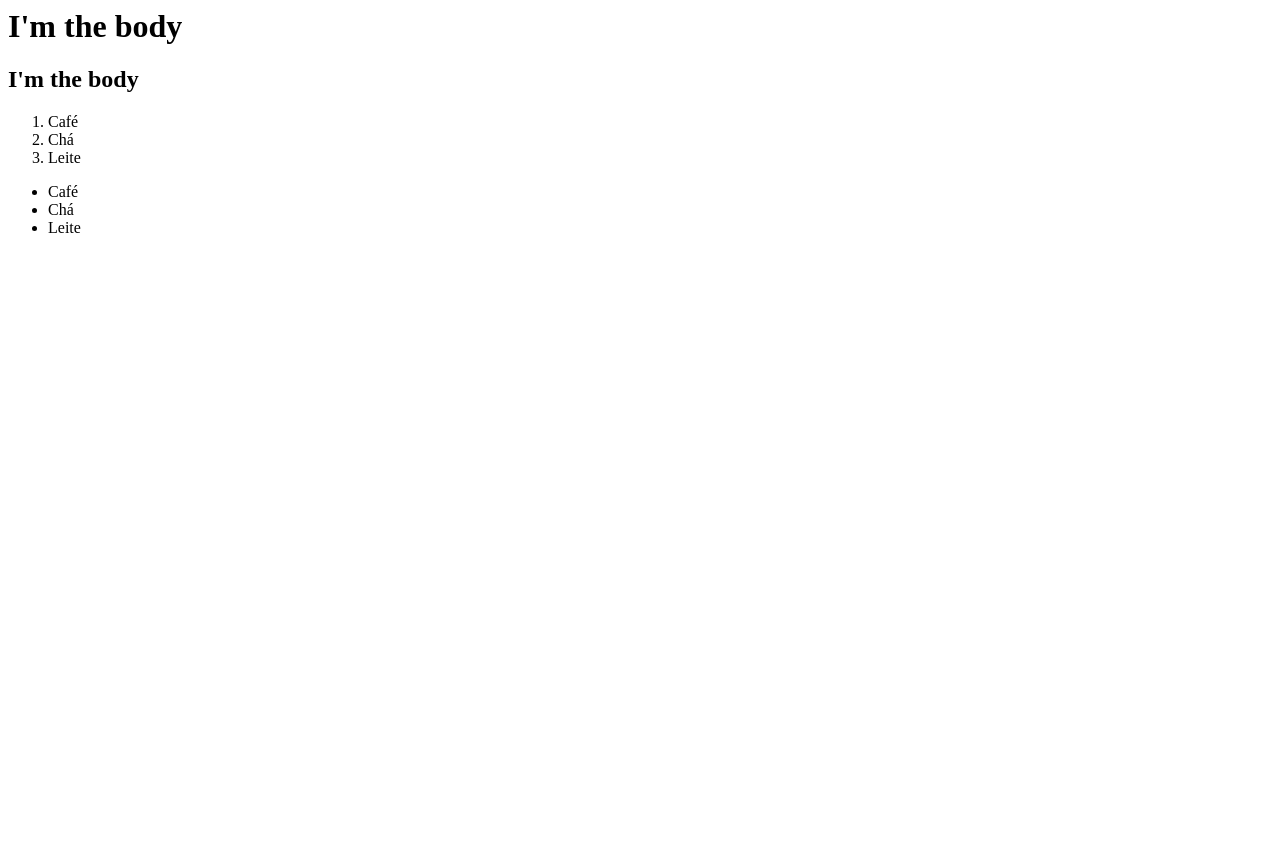
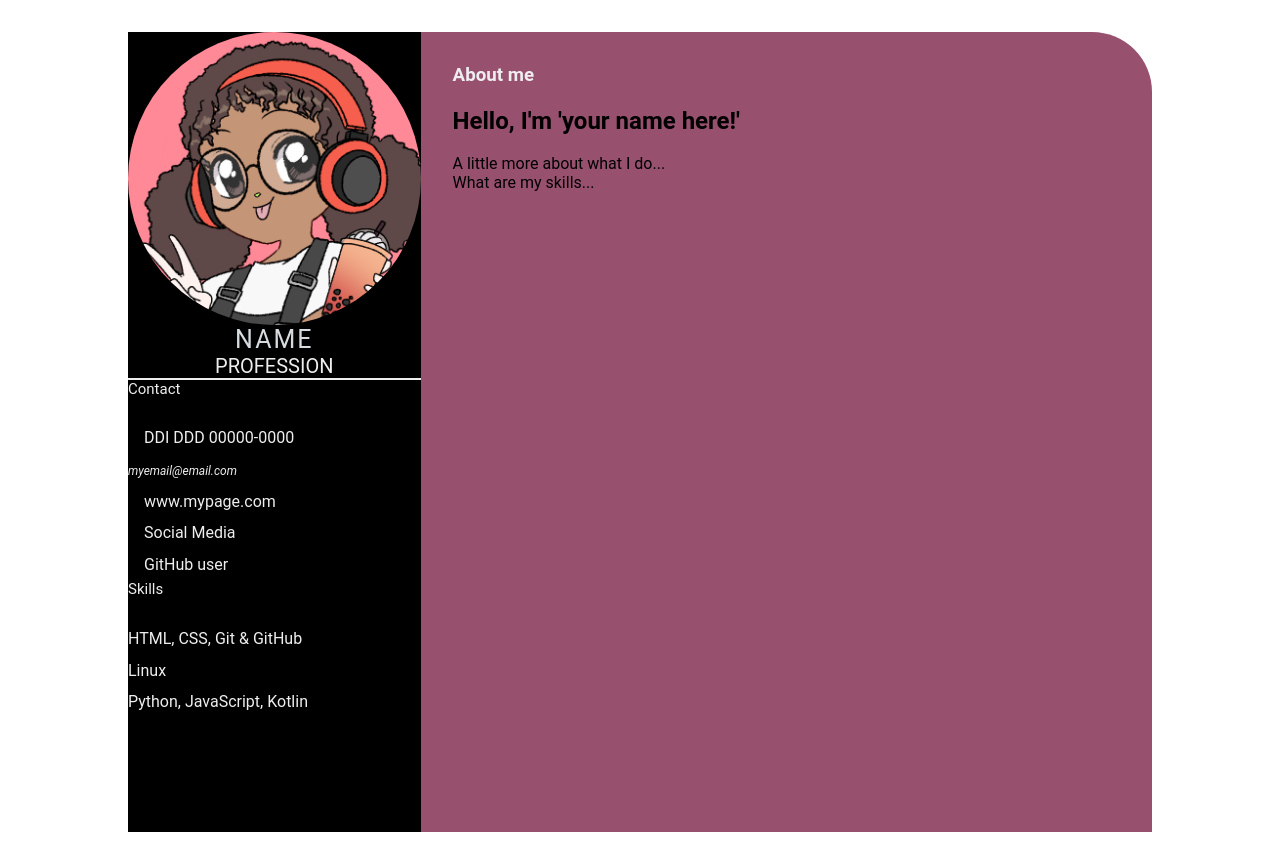
Before and after one commit to cvsoares/carlasoaresresume.github.io, a plain HTML site: page index.html in a window 1280 px wide. Before the commit the page ends 800 px from the top, so only its background shows below. Drawn offline with Linux system fonts and the light colour scheme.

Commit message:
feature: add profile index.html (#2)

```diff
--- a/index.html
+++ b/index.html
@@ -1,24 +1,59 @@
-<html>
-    <head>
-        <title>
-            Hello, I'm the head
-        </title>
-    </head>
+<html lang="pt-br">
+<head>
+    <meta charset="UTF-8">
+    <meta http-equiv="X-UA-Compatible" content="IE=edge">
+    <meta name="viewport" content="width=device-width, initial-scale=1.0">
+    <title>Carla Soares</title>
+    <link rel="stylesheet" href="style.css">
 
-    <body>
-        <h1>I'm the body</h1>
-        <h2>I'm the body</h2>
-    </body>
+</head>
 
-    <ol>
-        <li>Café</li>
-        <li>Chá</li>
-        <li>Leite</li>
-    </ol>
+<body>
+    <main class="resume-contents">
+        <section class="left-section">
+            <div class="left-section-content">
+                <div class="profile">
+                    <img class="profile-image" src="./img/profile-image.png" alt="Profile image">
+                    <p class="name">Name</p>
+                    <p class="profession">Profession</p>
+                </div>
 
-    <ul>
-        <li>Café</li>
-        <li>Chá</li>
-        <li>Leite</li>
-    </ul>
+                <div class="contact-info">
+                    <p class="left-title">Contact</p>
+                    <ul>
+                        <li><i class="fa fa-phone>"></i> DDI DDD 00000-0000</li>
+                        <li><i class="fa fa-envelope">myemail@email.com</i></li>
+                        <li><i class="fa fa-globe"></i>www.mypage.com</li>
+                        <li><i class="fa fa-social-media"></i>Social Media</li>
+                        <li><i class="fa fa-github"></i>GitHub user</li>
+                    </ul>
+                </div>
+
+                <div class="skills">
+                    <p class="left-title">Skills</p>
+                    <ul>
+                        <li><p>HTML, CSS, Git & GitHub</p></li>
+                        <li><p>Linux</p></li>
+                        <li><p>Python, JavaScript, Kotlin</p></li>
+                    </ul>
+                </div>
+            </div>
+        </section>
+
+        <section class="right-section">
+            <div class="right-section-contents">
+                <section class="about gap">
+                    <div class="right-title"><h1>About me</h1></div>
+                    <p class="about-me-contents">
+                        <br><h2>Hello, I'm 'your name here!'</h2>
+                        <br> A little more about what I do...
+                        <br> What are my skills...
+                    </p>
+                </section>
+            </div>
+        </section>
+
+
+    </main>
+</body>
 </html>
--- /dev/null
+++ b/style.css
@@ -0,0 +1,104 @@
+* {
+    margin: 0;
+    padding: 0;
+    box-sizing: border-box;
+    list-style: none;
+    font-family: 'Roboto', sans-serif;
+}
+
+.resume-contents {
+    min-height: 100vh;
+    width: 80%;
+    margin: 2rem auto;
+    display: grid;
+    grid-template-columns: repeat(7, 1fr);
+}
+
+.left-section {
+    grid-column: span 2;
+    height: 100%;
+    background-color: #000000;
+}
+
+.right-section {
+    grid-column: span 5;
+    height: 100%;
+    background-color: #98506f;
+    border-radius: 0px 60px 0px 0px;
+}
+
+.left-section-contents{
+    padding: 2rem 2rem;
+}
+
+.profile {
+    width: 100%;
+    border-bottom: 2px solid #eeeeee;
+}
+
+.profile .profile-image {
+    width: 100%;
+    border-radius: 100%;
+}
+
+.name {
+    color: #D6DBDF;
+    font-size: 25px;
+    text-align: center;
+    letter-spacing: 2px;
+    text-transform: uppercase;
+}
+
+.profession {
+    color: #eeeeee;
+    font-size: 20px;
+    text-transform: uppercase;
+    text-align: center;
+}
+
+/* .contact-info { border-bottom: 2px solid #1B2631; } */
+.left-title {
+    color: #eeeeee;
+    font-size: 15px;
+}
+
+.contact-info ul {
+    padding-top: 1.5rem;
+}
+
+.contact-info ul li,
+.references ul li {
+    padding: .4rem 0;
+    color: #eeeeee;
+}
+
+.contact-info ul li i,
+.references ul li i {
+    padding-right: 1rem;
+    font-size: 12px;
+    color: #eeeeee;
+}
+
+.skills ul {
+    padding-top: 1.5rem;
+}
+.skills ul li p {
+    padding: .4rem 0;
+    color: #eeeeee;
+}
+
+.right-section-contents {
+    padding: 2rem 2rem;
+}
+
+.right-title {
+    color: #eeeeee;
+}
+
+.gap {
+    padding-bottom: 2rem;
+}
+.about-me-contents {
+    font-size: 18px;
+    color: #eeeeee;
+}
```
Also changed, not shown: img/profile-image.png (added).
